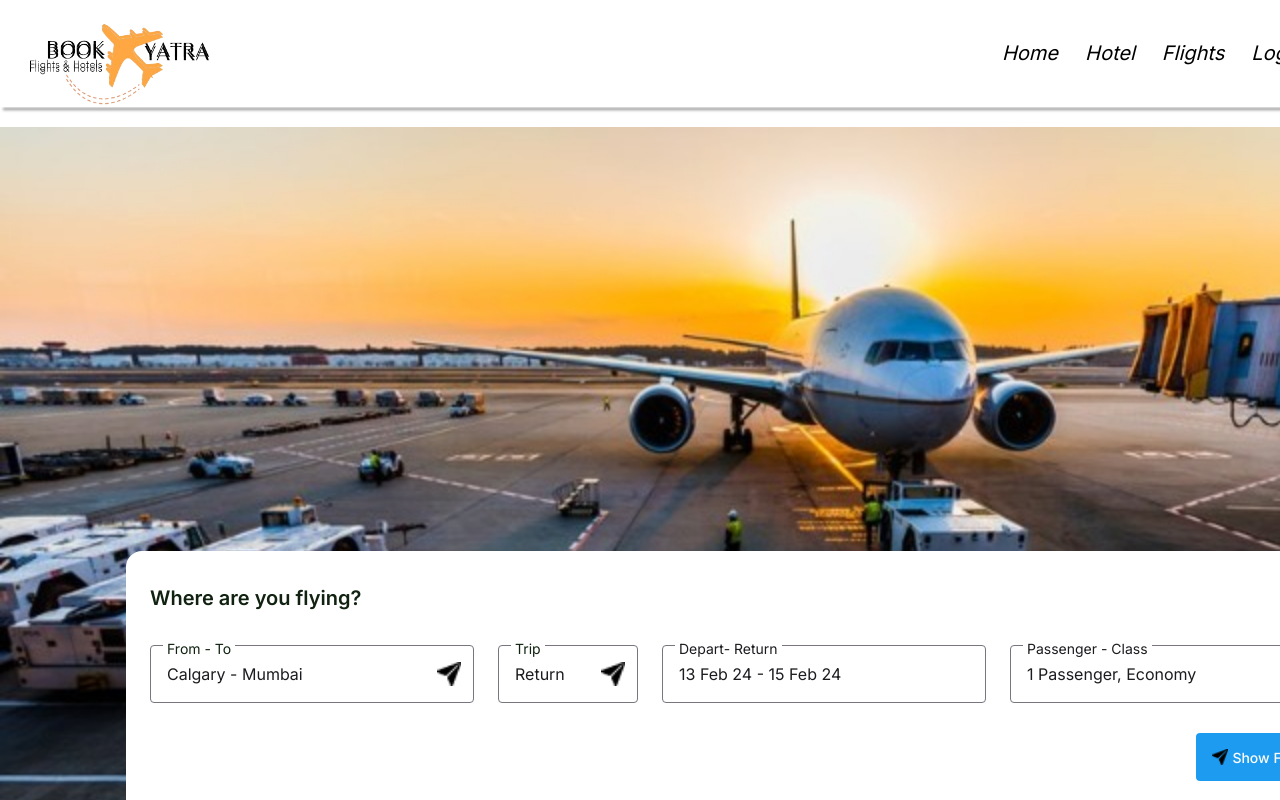
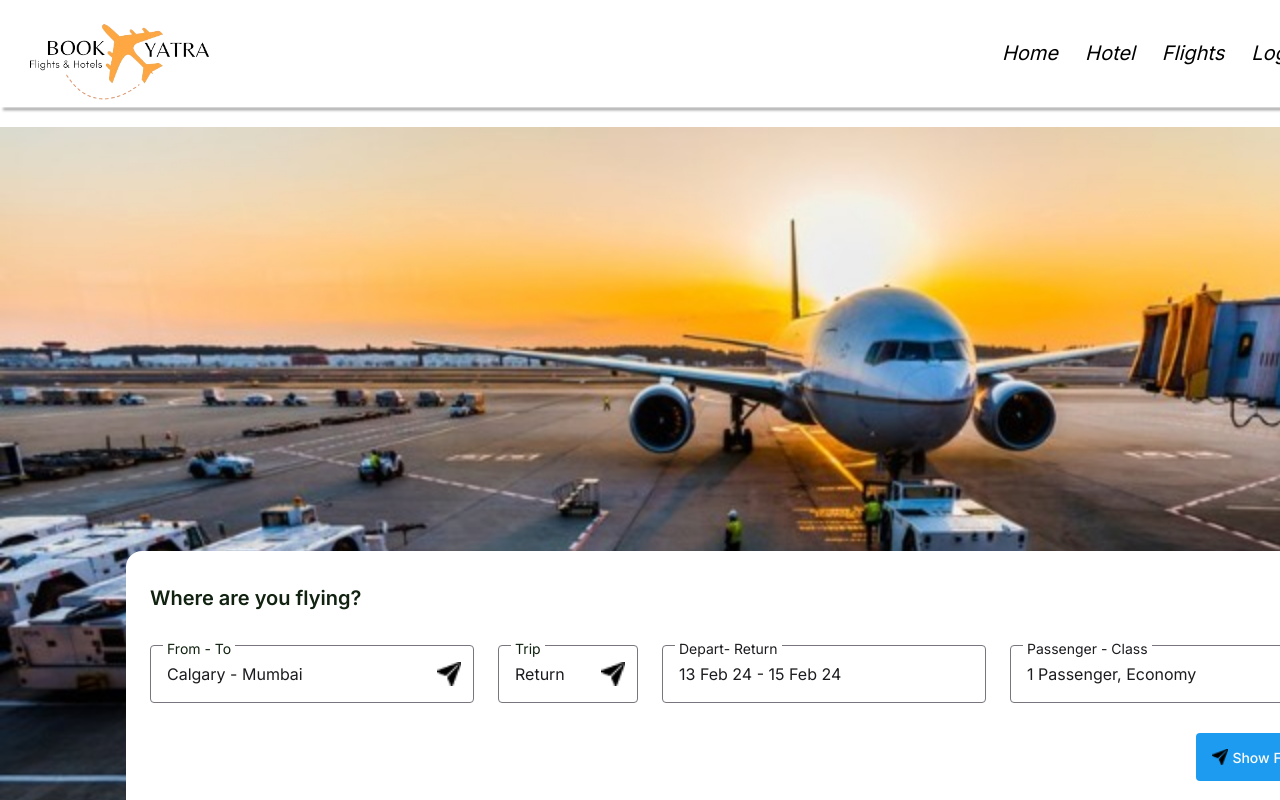
Before and after one commit to Zainul884/BookYatra, a Next.js app in the folder Team/bookyatraa/: page /flights in a window 1280 px wide. Shown: the top 800 px of the page. Built offline with nearby package versions, Linux system fonts and the light colour scheme.

Commit message:
did some changes
--

```diff
--- a/Team/bookyatraa/app/flights/page.js
+++ b/Team/bookyatraa/app/flights/page.js
@@ -265,7 +265,6 @@ const FlightPage = () => {
       <img className="absolute -translate-y-1/2 right-[5px] top-1/2" width="12" height="12" src="Icon70_358.png"></img>
     </div>
   </div>
-  <img className="absolute left-[-30px] top-[-75px]" width="298" height="290" src="./Images Capstone/LOGO without bg.png"></img>
 </div>)
 }
 
```
